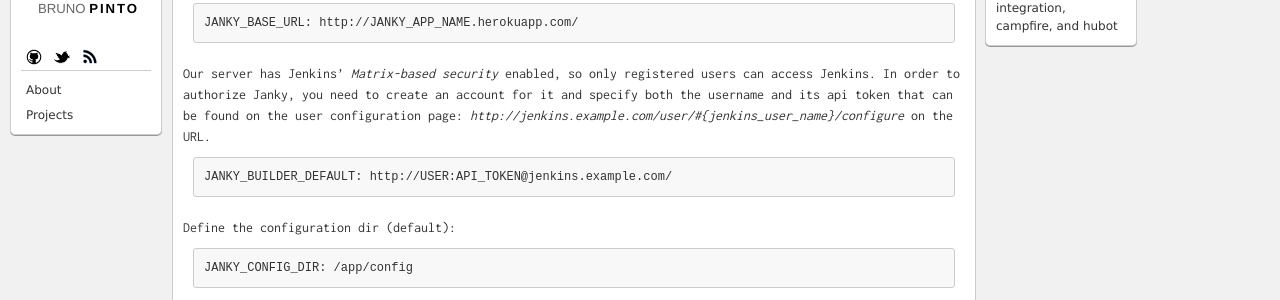
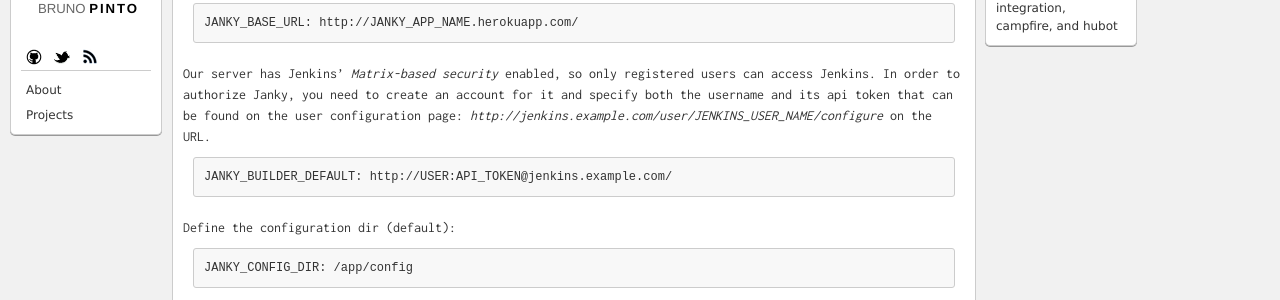
Before and after one commit to bpinto/bpinto.github.com, a Jekyll site: the page built from _posts/2013-01-17-janky-the-forgotten-tool.markdown, in a window 1280 px wide and 900 px high, scrolled down 1147 px. Shown: the part 152-452 px from the top of the window. Built offline with Jekyll 4.4.1, drawn with Linux system fonts in a browser that asks for light colours; Markdown is read by kramdown in place of the engine named in the settings; comment, search, counter and statistics services are not loaded.

```diff
--- a/_posts/2013-01-17-janky-the-forgotten-tool.markdown
+++ b/_posts/2013-01-17-janky-the-forgotten-tool.markdown
@@ -60,7 +60,7 @@ Define janky's URL on heroku **with a trailing slash**:
 JANKY_BASE_URL: http://JANKY_APP_NAME.herokuapp.com/
 {% endhighlight %}
 
-Our server has Jenkins' *Matrix-based security* enabled, so only registered users can access Jenkins. In order to authorize Janky, you need to create an account for it and specify both the username and its api token that can be found on the user configuration page: *http://jenkins.example.com/user/#{jenkins_user_name}/configure* on the URL.
+Our server has Jenkins' *Matrix-based security* enabled, so only registered users can access Jenkins. In order to authorize Janky, you need to create an account for it and specify both the username and its api token that can be found on the user configuration page: *http://jenkins.example.com/user/JENKINS_USER_NAME/configure* on the URL.
 {% highlight bash %}
 JANKY_BUILDER_DEFAULT: http://USER:API_TOKEN@jenkins.example.com/
 {% endhighlight %}
```
